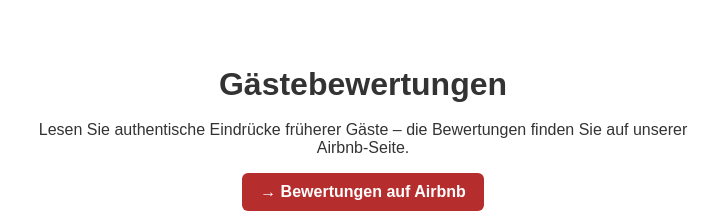
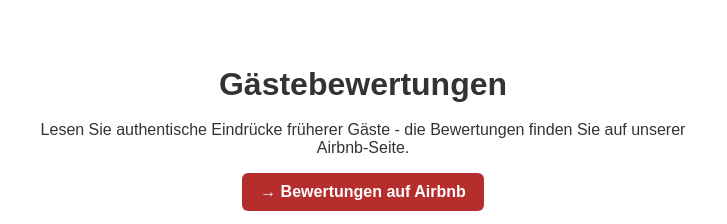
Before and after one commit to thomasbirchler/bnb_website, a plain HTML site: page rooms/princess_room.html in a window 1280 px wide. Shown: the part 1260-1484 px from the top of the page, 277-1004 px from the left. Drawn offline with Linux system fonts and the light colour scheme; a script that the page names is missing.

Commit message:
refactor: beauty change

```diff
--- a/rooms/princess_room.html
+++ b/rooms/princess_room.html
@@ -114,7 +114,7 @@
     <section class="section" id="bewertungen">
       <div class="container reviews-single-column">
         <h2>Gästebewertungen</h2>
-        <p>Lesen Sie authentische Eindrücke früherer Gäste – die Bewertungen finden Sie auf unserer Airbnb-Seite.</p>
+        <p>Lesen Sie authentische Eindrücke früherer Gäste - die Bewertungen finden Sie auf unserer Airbnb-Seite.</p>
         <p><a class="btn-primary" href="https://www.airbnb.ch/rooms/39648683" target="_blank">→ Bewertungen auf Airbnb</a></p>
         <div class="airbnb-embed-wrapper">
           <div class="airbnb-embed-frame" data-id="1226684970585643282" data-view="home" data-hide-price="true" style="width: 450px; height: 300px; margin: 0 auto;"><a href="https://www.airbnb.ch/rooms/1226684970585643282?guests=1&amp;adults=1&amp;s=66&amp;source=embed_widget">Auf Airbnb ansehen</a><a href="https://www.airbnb.ch/rooms/1226684970585643282?guests=1&amp;adults=1&amp;s=66&amp;source=embed_widget" rel="nofollow">Reihenhaus · Einsiedeln · ★5,0 · 1 Schlafzimmer · 1 Bett · 1 Gemeinschafts-Badezimmer</a><script async=""
```
